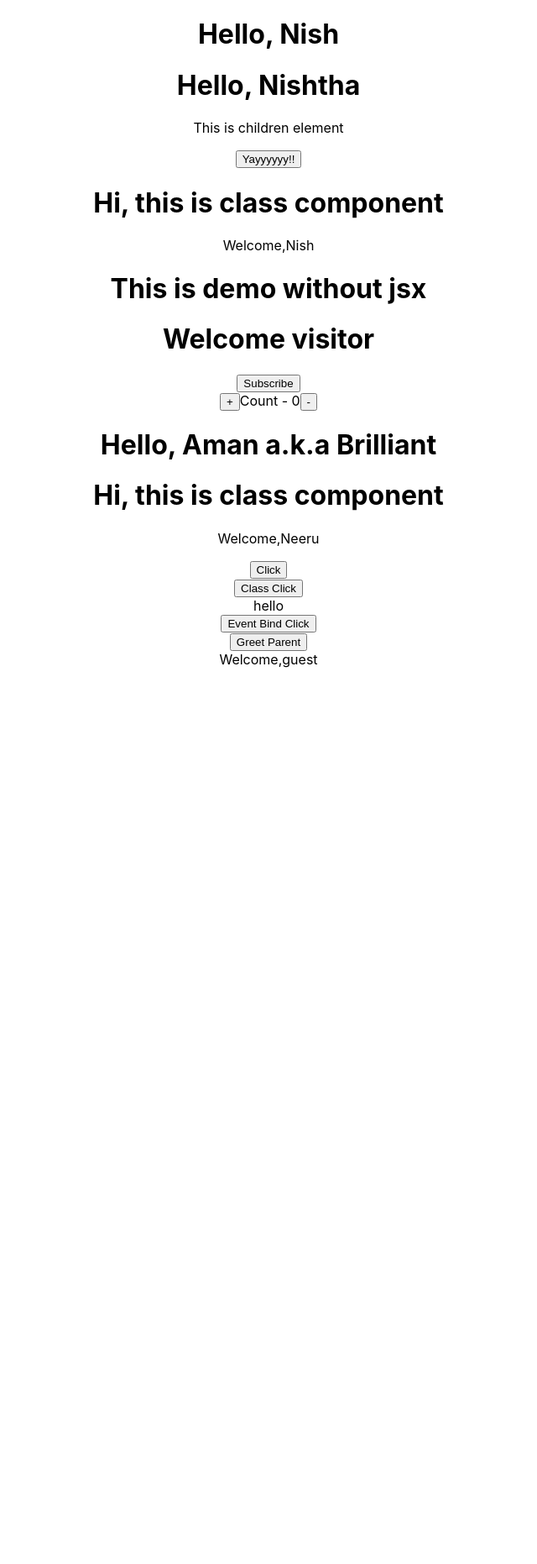
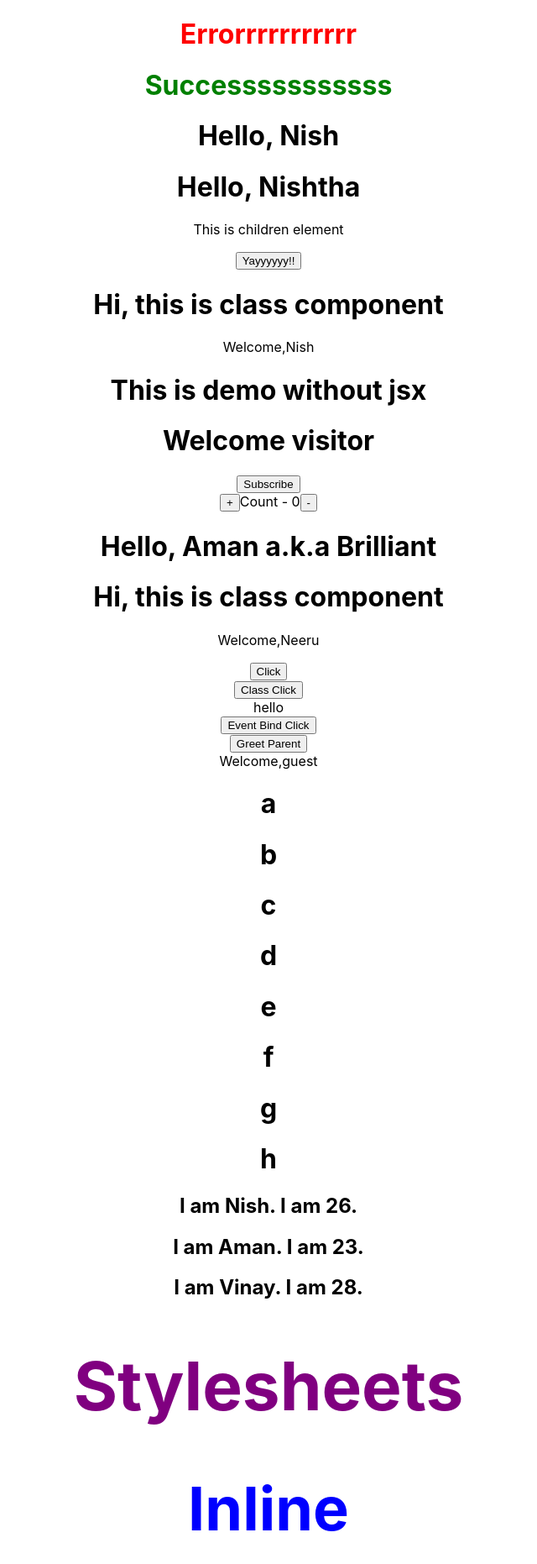
Before and after one commit to Nish-026/Learning_React, a React (Create React App) app in the folder first_app/: page / in a window 1280 px wide. Shown: the top 1862 px of the page at 84% size, without its empty margins (320-960 px from the left). Before the commit the page ends 800 px from the top, so only its background shows below. Built offline with nearby package versions, Linux system fonts and the light colour scheme.

Commit message:
Styling react components

```diff
--- a/first_app/src/App.js
+++ b/first_app/src/App.js
@@ -12,11 +12,19 @@ import ClassClick from './components/class.click';
 import EventBind from './components/eventBind';
 import ParentComponent from './components/parentcomponent';
 import UserGreeting from './components/userGreeting';
+import NameList from './components/NameList';
+import PersonList from './components/PersonList';
+import Stylesheet from './components/stylesheet';
+import Inline from './components/inline_styling';
+import './appStyles.css'
+import styles from './appStyles.module.css'
 class App extends Component {
   render() {
     return (
       <div className='App'>
-        <Greet name="Nish" />
+        <h1 className="error">Errorrrrrrrrrrr</h1>
+        <h1 className={styles.success}>Successsssssssss</h1>
+                <Greet name="Nish" />
         <Greet name="Nishtha">
           <p>This is children element</p>
           <button>Yayyyyyy!!</button>
@@ -32,6 +40,10 @@ class App extends Component {
         <EventBind/>
         <ParentComponent/>
         <UserGreeting/>
+        <NameList />
+        <PersonList />
+        <Stylesheet />
+        <Inline />
       </div>
     )
   }
--- /dev/null
+++ b/first_app/src/appStyles.css
@@ -0,0 +1,4 @@
+.error{
+    color: red;
+}
+/* Can be applied to child components */
--- /dev/null
+++ b/first_app/src/appStyles.module.css
@@ -0,0 +1,4 @@
+.success{
+    color: green;
+}
+/* Can't be applied to child components */
--- /dev/null
+++ b/first_app/src/components/NameList.js
@@ -0,0 +1,23 @@
+// LIST RENDERING
+
+
+import React from 'react'
+
+function NameList(){
+    const names= ["a","b","c","d","e","f","g","h"]
+    let name_list=names.map((name,index)=>
+        <h1 key={index}>{name}</h1>
+    )
+    return (
+        <div>
+            {name_list}
+        </div>
+    )
+}
+
+export default NameList
+
+// when we can use index as key ?
+// 1. The items in your list do not have a unique id
+// 2. Thse list is static and will not change
+// 3. The list will never be reordered or filtered
--- /dev/null
+++ b/first_app/src/components/Person.js
@@ -0,0 +1,14 @@
+
+import React from 'react'
+
+function Person({person}){
+    return(
+        <div>
+            <h2>
+                I am {person.name}. I am {person.age}.
+            </h2>
+        </div>
+    )
+}
+
+export default Person
--- /dev/null
+++ b/first_app/src/components/PersonList.js
@@ -0,0 +1,32 @@
+import React from 'react'
+import Person from './Person'
+function PersonList(){
+    const persons= [{
+        id:1,
+        name:"Nish",
+        age:26
+
+    },{
+        id:2,
+        name:"Aman",
+        age:23
+    },{
+        id:3,
+        name:"Vinay",
+        age:28
+    }]
+    // let person_list=persons.map(person=><Person person={person} />)  // this gives error as child in a list should have a unique
+                                                                    //  "key" prop. so we add key as below
+                                                                    // in the below example we have used ID but we can use name also the thing is just it has to be unique
+
+       let person_list=persons.map(person=><Person key={person.id} person={person} />)
+
+
+    return (
+        <div>
+            {person_list}
+        </div>
+    )
+}
+
+export default PersonList
--- /dev/null
+++ b/first_app/src/components/inline_styling.js
@@ -0,0 +1,15 @@
+import React from 'react'
+
+const heading= {
+    fontSize: '72px',
+    color: 'blue'
+}
+function Inline(){
+    return(
+        <div>
+            <h1 style={heading}>Inline</h1>
+        </div>
+    )
+}
+
+export default Inline
--- /dev/null
+++ b/first_app/src/components/myStyle.css
@@ -0,0 +1,8 @@
+
+.primary{
+    color:purple;
+}
+
+.font-xl{
+    font-size: 80px;
+}
--- /dev/null
+++ b/first_app/src/components/stylesheet.js
@@ -0,0 +1,12 @@
+
+
+import React from 'react'
+import './myStyle.css'
+function Stylesheet(){
+    return(
+        <div>
+            <h1 className="primary font-xl">Stylesheets</h1>
+        </div>
+    )
+}
+export default Stylesheet
```
Also changed, not shown: 1 other file (tests, documents, lock files or other folders).
